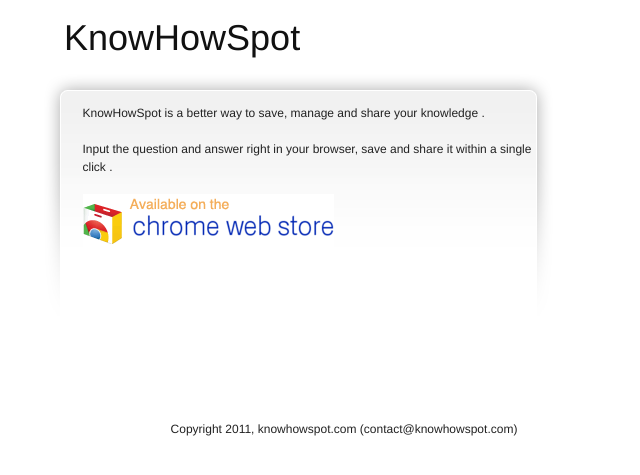
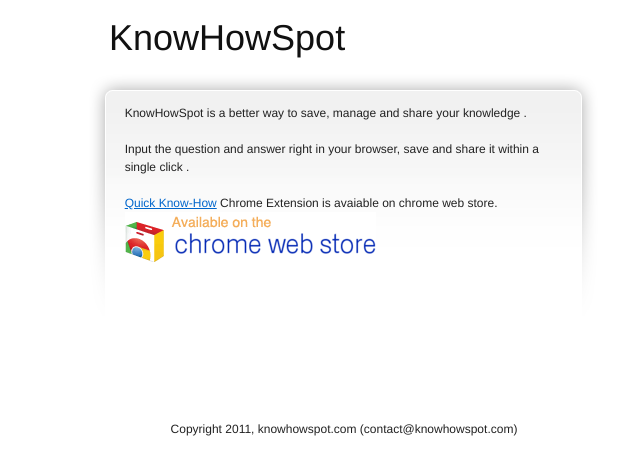
Before and after one commit to ftao/kns, a Django app: template kns/templates/index.html in a window 1280 px wide. Shown: the top 475 px of the page, without its empty margins (296-936 px from the left). Run offline with Django 3.2, Linux system fonts and the light colour scheme; the template is opened without the code that fills it, so the values that code supplies are empty; parts of the project's set-up code (start-up, migrations or seed data) failed here and were passed over.

Commit message:
add ga,minor style change

```diff
--- a/kns/settings.py
+++ b/kns/settings.py
@@ -33,7 +33,7 @@
 
 # Language code for this installation. All choices can be found here:
 # http://www.i18nguy.com/unicode/language-identifiers.html
-LANGUAGE_CODE = 'zh-cn'
+LANGUAGE_CODE = 'en-us'
 
 SITE_ID = 1
 
--- a/kns/static/css/main.css
+++ b/kns/static/css/main.css
@@ -58,7 +58,7 @@
 
 /* home page */
 #home {
-    width:600px;
+    width:510px;
     margin:10px auto 0 auto;
 }
 #home h1 {
--- a/kns/templates/base.html
+++ b/kns/templates/base.html
@@ -28,5 +28,6 @@
     <div class="copyright">Copyright 2011, knowhowspot.com (contact@knowhowspot.com)</div>
   </div>
   {% endblock %}
+  {% include "include/ga.html" %}
 </body>
 </html>
--- /dev/null
+++ b/kns/templates/include/ga.html
@@ -0,0 +1,13 @@
+<script type="text/javascript">
+
+  var _gaq = _gaq || [];
+  _gaq.push(['_setAccount', 'UA-23149638-1']);
+  _gaq.push(['_trackPageview']);
+
+  (function() {
+    var ga = document.createElement('script'); ga.type = 'text/javascript'; ga.async = true;
+    ga.src = ('https:' == document.location.protocol ? 'https://ssl' : 'http://www') + '.google-analytics.com/ga.js';
+    var s = document.getElementsByTagName('script')[0]; s.parentNode.insertBefore(ga, s);
+  })();
+
+</script>
--- a/kns/templates/index.html
+++ b/kns/templates/index.html
@@ -4,7 +4,7 @@
 
 <div class="container" id="home">
 
-  <div class="span-14">
+  <div class="column span-13">
     <h1>KnowHowSpot</h1>
     <div class="tab">
       <div class="tab-content">
@@ -15,6 +15,7 @@
              Input the question and answer right in your browser, save and share it within a single click .
           </p>
           <p>
+          <a href="chrome-store-url">Quick Know-How</a> Chrome Extension is avaiable on chrome web store.
           <a href="chrome-store-url"><img src="{{MEDIA_URL}}img/chromestore.png"/></a>
           </p>
       </div>
--- a/kns/templates/knowledge/knowledge_detail.html
+++ b/kns/templates/knowledge/knowledge_detail.html
@@ -7,7 +7,7 @@
 
 {% block content %}
 <div class="container">
-  <div class="column span-18">
+  <div class="column">
     <h1 class="k-question">{{ knowledge.question }}</h1>
 
     {% if knowledge.answer_summary %}
@@ -57,9 +57,11 @@
     </div>
 
   </div>
+  <!--
   <div class="column last">
     <div class="contents">
     </div>
   </div>
+  -->
 </div>
 {% endblock %}
```
